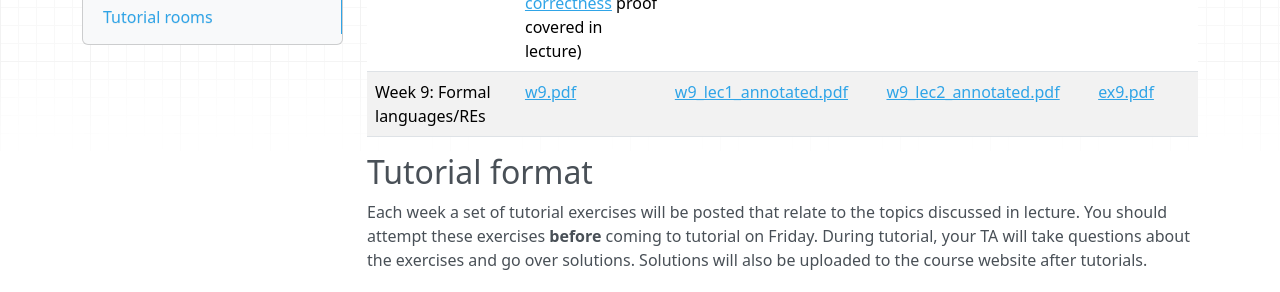
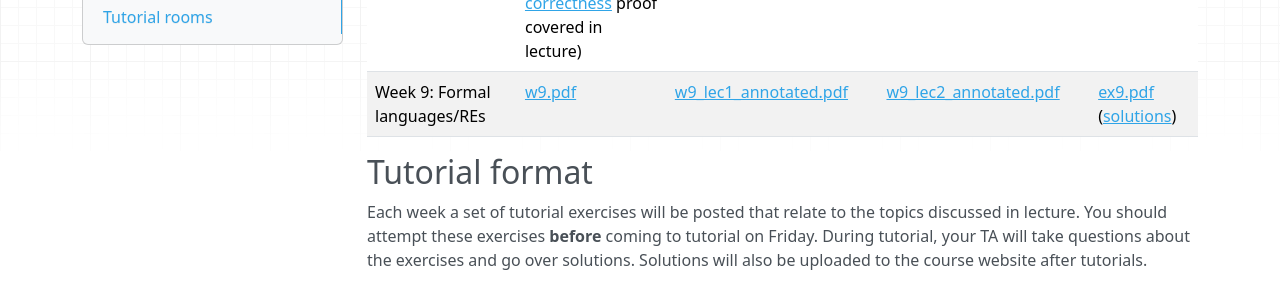
Before and after one commit to colinmorris/csc236, an MkDocs documentation site: the page built from docs/lectures_and_tutorials.md, in a window 1280 px wide and 900 px high, scrolled down 916 px. Shown: the part 155-447 px from the top of the window. Built offline with MkDocs 1.6.1, drawn with Linux system fonts in a browser that asks for light colours; nearby versions of some CDN libraries.

Commit message:
w9 exercise solutions

```diff
--- a/docs/lectures_and_tutorials.md
+++ b/docs/lectures_and_tutorials.md
@@ -12,7 +12,7 @@ Week 5: Master Theorem | [w5.pdf](lecture_slides/w5.pdf) | [w5_lec1_annotated.pd
 Week 6: Recursive correctness | [w6.pdf](lecture_slides/w6.pdf) | [w6_lec1_annotated.pdf](lecture_slides/w6_lec1_annotated.pdf) (with post-hoc annotations) | [w6_lec2_annotated.pdf](lecture_slides/w6_lec2_annotated.pdf) | [ex6.pdf](exercises/ex6.pdf) ([solutions](exercises/ex6_solutions.pdf), [quiz 1](exercises/q6_v1_solutions.pdf), [quiz 2](exercises/q6_v2_solutions.pdf))
 Week 7: Iterative (partial) correctness | [w7.pdf](lecture_slides/w7.pdf) | [w7_lec1_annotated.pdf](lecture_slides/w7_lec1_annotated.pdf) | [w7_lec2_annotated.pdf](lecture_slides/w7_lec2_annotated.pdf) | [ex7.pdf](exercises/ex7.pdf)  ([solutions](exercises/ex7_solutions.pdf), [quiz 1](exercises/q7_v1_solutions.pdf), [quiz 2](exercises/q7_v2_solutions.pdf))|
 Week 8: Proving termination | [w8.pdf](lecture_slides/w8.pdf) (extra: cleaned up writeup of [merge partial correctness](lecture_slides/merge_proof.pdf) proof covered in lecture) | [w8_lec1_annotated.pdf](lecture_slides/w8_lec1_annotated.pdf)  | [w8_lec2_annotated.pdf](lecture_slides/w8_lec2_annotated.pdf) |  [ex8.pdf](exercises/ex8.pdf) ([solutions](exercises/ex8_solutions.pdf), [quiz 1](exercises/q8_v1_solutions.pdf), [quiz 2](exercises/q8_v2_solutions.pdf)) |
-Week 9: Formal languages/REs | [w9.pdf](lecture_slides/w9.pdf) | [w9_lec1_annotated.pdf](lecture_slides/w9_lec1_annotated.pdf) | [w9_lec2_annotated.pdf](lecture_slides/w9_lec2_annotated.pdf)  | [ex9.pdf](exercises/ex9.pdf) |
+Week 9: Formal languages/REs | [w9.pdf](lecture_slides/w9.pdf) | [w9_lec1_annotated.pdf](lecture_slides/w9_lec1_annotated.pdf) | [w9_lec2_annotated.pdf](lecture_slides/w9_lec2_annotated.pdf)  | [ex9.pdf](exercises/ex9.pdf) ([solutions](exercises/ex9_solutions.pdf))|
 
 ## Tutorial format
 
```
Also changed, not shown: 1 other file.
